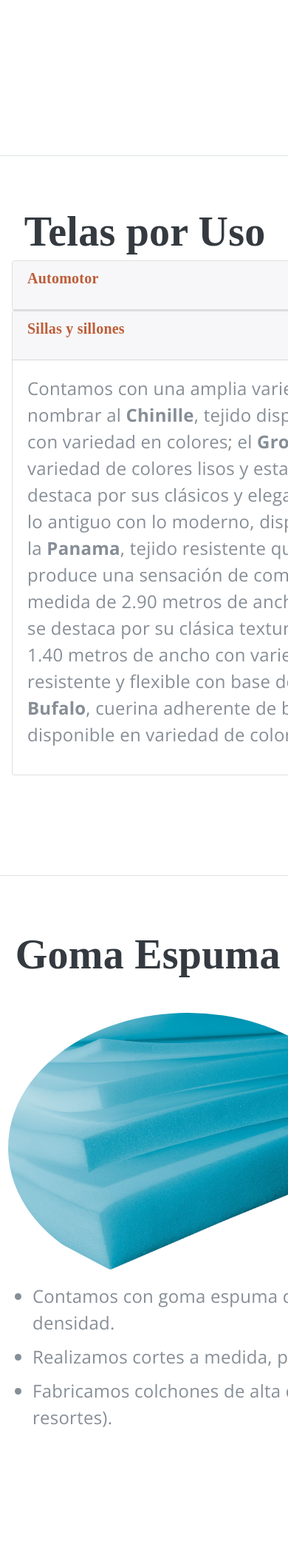
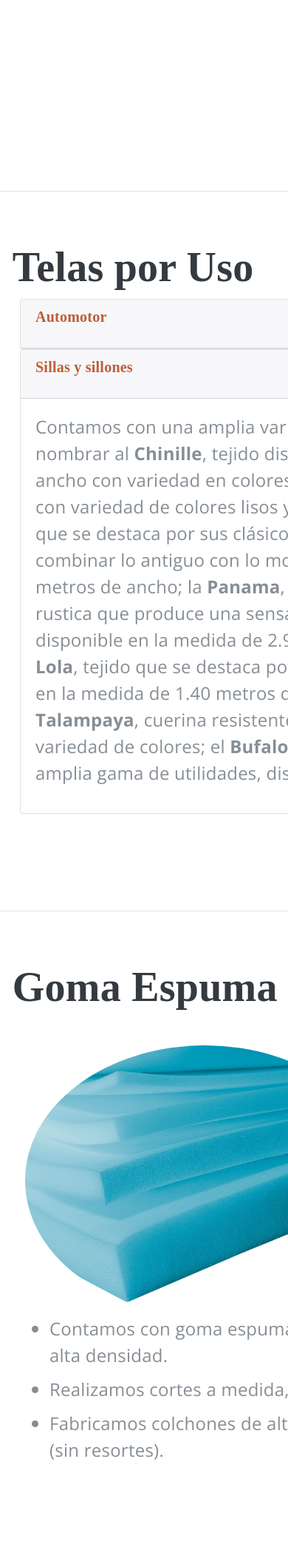
Before and after one commit to SandroSD/clienteTelas, a PHP site: page / in a window 390 px wide; the page is wider, and only the part inside the window is pictured. Shown: the part 3040-5154 px from the top of that part at 74% size. Run offline with PHP 8.4, Linux system fonts and the light colour scheme; some libraries are stand-ins or nearby versions; some web fonts are replaced.

Commit message:
ubicacion clasica

```diff
--- a/css/resume.css
+++ b/css/resume.css
@@ -43,7 +43,7 @@ textarea{
 }
 label{
   font-weight: bold;
-  font-size:17px;
+  font-size:18px;
 }
 li{
   margin-bottom: 10px;
@@ -74,7 +74,7 @@ h1, h2, h3, h4, h5, h6 {
   color: #BD5D38;
 }
 #interests .horarios{
-  padding-left: 8%;
+  padding-left: 1em;
 }
 #interests #imgMapa{
   margin-left: -2%;
@@ -151,7 +151,7 @@ h2 {
     height: 100vh;
   }
   #imgPortada{
-    height: 15vh;
+    height: 16vh;
   }
   #sideNav .navbar-brand {
     display: flex;
@@ -285,3 +285,6 @@ hr{
   margin-top: 0.5em;
   margin-bottom: 0;
 }
+.row{
+  margin:0.5em;
+}
--- a/secciones/accesorios.php
+++ b/secciones/accesorios.php
@@ -1,6 +1,5 @@
-<section class="resume-section p-3 p-lg-5" id="accesorios">
-    <div class="my-auto">
-        <h2 class="mb-5">Accesorios</h2>
+<section class="resume-section p-lg-1" id="accesorios">
+    <h2>Accesorios</h2>
         <div class="row">
             <div class="col-md-12 col-lg-12">
                 <div class="row">
@@ -124,5 +123,5 @@
                 </div>
             </div><!--end col-->
         </div>
-    </div>
+
 </section>
--- a/secciones/contacto.php
+++ b/secciones/contacto.php
@@ -1,7 +1,7 @@
 <section class="resume-section p-lg-1" id="awards">
-        <h2 class="mb-3">Contacto</h2>
-        <div class="row">
-        <div class="col-sm-12 col-md-12 col-lg-12">
+    <h2 class="mb-3">Contacto</h2>
+    <div class="row">
+        <div class="col-12 col-md-12 col-lg-12">
             <form method="post">
             <div class="form-group">
                 <label for="nombre">Nombre:</label>
@@ -22,6 +22,5 @@
             <button type="submit" class="btn btn-success">Enviar Consulta</button>
             </form>
         </div>
-        </div>
-
+    </div>
 </section>
--- a/secciones/gomaEspuma.php
+++ b/secciones/gomaEspuma.php
@@ -1,6 +1,5 @@
-<section class="resume-section p-1 p-lg-5" id="gomaEspuma">
-    <div class="mt-1">
-        <h2 class="mb-5">Goma Espuma</h2>
+<section class="resume-section p-lg-1" id="gomaEspuma">
+    <h2 class="mb-5">Goma Espuma</h2>
         <div class="row">
             <div class="col-md-12 col-lg-12 col-12">
                 <div>
@@ -13,5 +12,4 @@
                 </ul>
             </div><!--end col-->
         </div>
-    </div>
 </section>
--- a/secciones/home.php
+++ b/secciones/home.php
@@ -1,4 +1,4 @@
-<section class="resume-section p-3 p-lg-5" id="home">
+<section class="resume-section p-lg-1" id="home">
     <div class="row">
         <div class="col-12 col-md-12 col-sm-12 mt-3">
             <div id="contenedorCarousel">
--- a/secciones/queHacemos.php
+++ b/secciones/queHacemos.php
@@ -1,4 +1,4 @@
-<section class="resume-section p-3 p-lg-5 d-flex flex-column" id="queHacemos">
+<section class="resume-section p-lg-1" id="queHacemos">
     <div class="col-lg-12">
         <h2>¿Qué Hacemos?</h2>
 
--- a/secciones/showroom.php
+++ b/secciones/showroom.php
@@ -1,7 +1,6 @@
-<section class="resume-section p-3 p-lg-5" id="skills">
-    <div class="my-auto">
-        <h2 class="mb-5">Showroom</h2>
-        <div class="row">
+<section class="resume-section p-lg-1" id="skills">
+    <h2>Showroom</h2>
+    <div class="row">
         <div class="col-md-12">
         <p>Te invitamos a conocer nuestro showroom. Vení a descubrir nuestros productos.</p>
         <p>Ofrecemos asesoramiento personalizado y presupuestos para cada proyecto.</p>
@@ -9,6 +8,5 @@
         <p>Valoramos el aporte que hacen nuestros clientes en su trabajo cotidiano, y lo consideramos para proximas sugerencias.</p>
         <p>Estamos en la búsqueda constante de soluciones para los distintos proyectos que se nos presentan; por ejemplo, sumamos el reciclado de goma espuma. Con esta incorporación, te acercamos una propuesta eficiente, económica y práctica.</p>
         </div>
-        </div>
     </div>
 </section>
--- a/secciones/telasPorTipo.php
+++ b/secciones/telasPorTipo.php
@@ -1,5 +1,5 @@
-<section class="resume-section p-3 p-lg-5" id="telasPorTipo">
-    <div class="my-auto">
+<section class="resume-section p-lg-1" id="telasPorTipo">
+
         <h2>Telas por Tipo</h2>
         <div class="row">
         <div class="col-md-12">
@@ -63,5 +63,5 @@
             </div>
         </div><!--end col-->
         </div>
-    </div>
+
 </section>
--- a/secciones/telasPorUso.php
+++ b/secciones/telasPorUso.php
@@ -1,5 +1,4 @@
-<section class="resume-section p-3 p-lg-5" id="telasPorUso">
-    <div class="my-auto">
+<section class="resume-section p-lg-1" id="telasPorUso">
         <h2>Telas por Uso</h2>
         <div class="row">
         <div class="col-md-12">
@@ -64,5 +63,5 @@
             </div>
         </div><!--end col-->
         </div>
-    </div>
+
 </section>
--- a/secciones/ubicacion.php
+++ b/secciones/ubicacion.php
@@ -1,17 +1,17 @@
-<section class="resume-section p-3 p-lg-5" id="interests">
-    <div>
-        <h2>Ubicación</h2>
+<section class="resume-section p-lg-1" id="interests">
+    <h2>Ubicación</h2>
         <div class="row">
         <div class="col-md-12 col-lg-12">
-            <h4>Horarios de atención al cliente</h4>
-            <h6 class="horarios"><i class="far fa-clock"></i>&nbsp;LU-VI de 9:00 a 13:00 y 15:00 a 19:00 / SA de 9:00 a 13:00</h6>
+            <label>Horarios de atención al cliente</label>
+            <h6 class="horarios"><i class="far fa-clock"></i>&nbsp;Lunes a Viernes de 9:00 a 13:00 y 15:00 a 19:00</h6>
+            <h6 class="horarios"><i class="far fa-clock"></i>&nbsp;Sábados de 9:00 a 13:00</h6>
             <br>
-            <h4>¿Dónde nos pueden ubicar?</h4>
+            <div><label>¿Dónde nos pueden ubicar?</label></div>
             <img id="imgMapa" src="img/maps.svg" alt="Click para ver en el mapa">
             <h6 id="footerMapa">Los Pozos 150 - Ituzaingo Sur</h6>
 
             <br>
-            <h4>¿Dónde nos pueden contactar?</h4>
+            <label>¿Dónde nos pueden contactar?</label>
             <h6 class="horarios">&nbsp;<i class="fas fa-mobile-alt"></i>&nbsp;&nbsp;15 3167 9893</h6>
             <h6 class="horarios"><i class="fas fa-at"></i>&nbsp;contacto@seguplast.com.ar</h6>
 
@@ -25,6 +25,5 @@
         <div class="col-md-6">
 
         </div>
-        </div>
     </div>
 </section>
```
